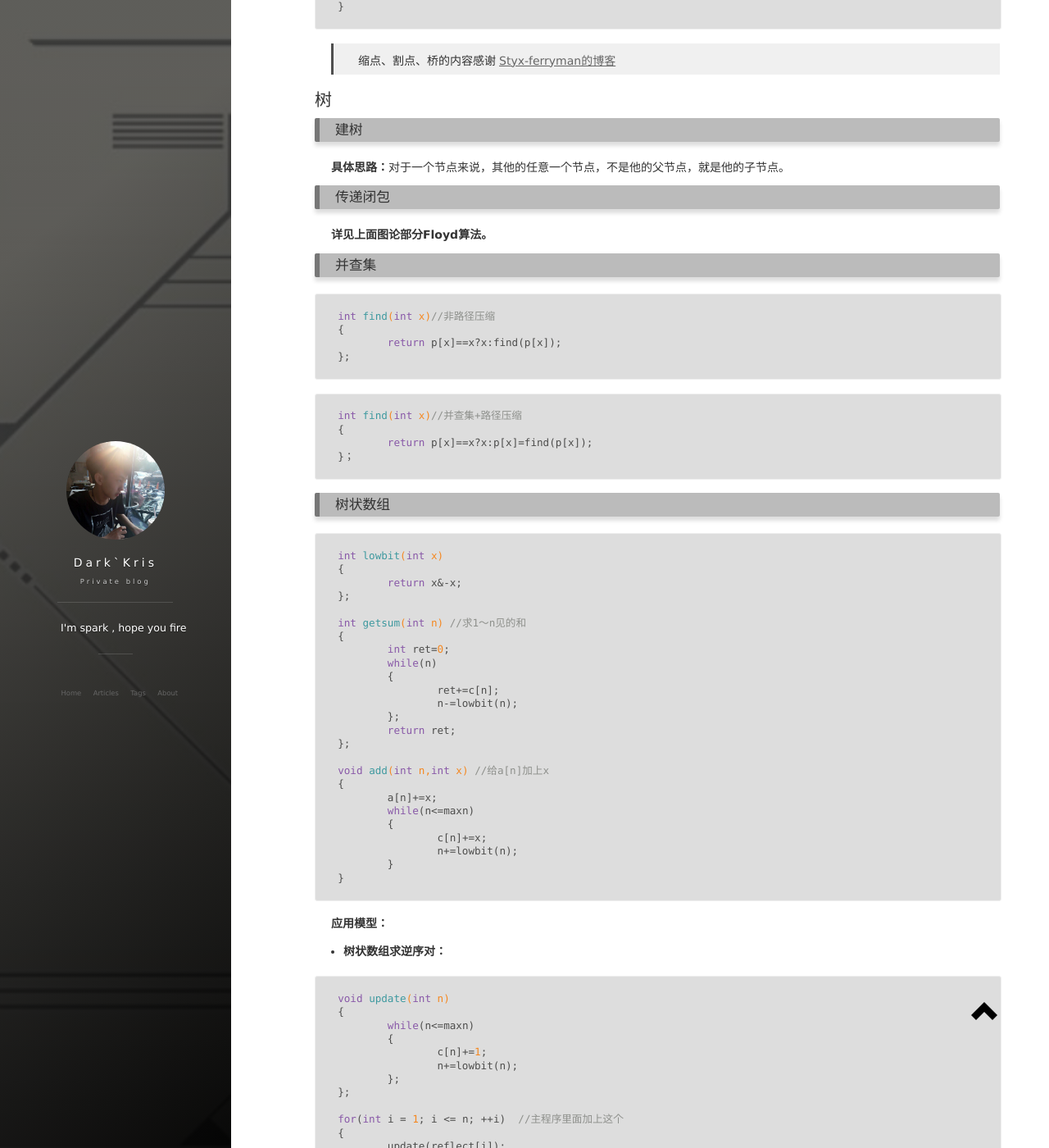
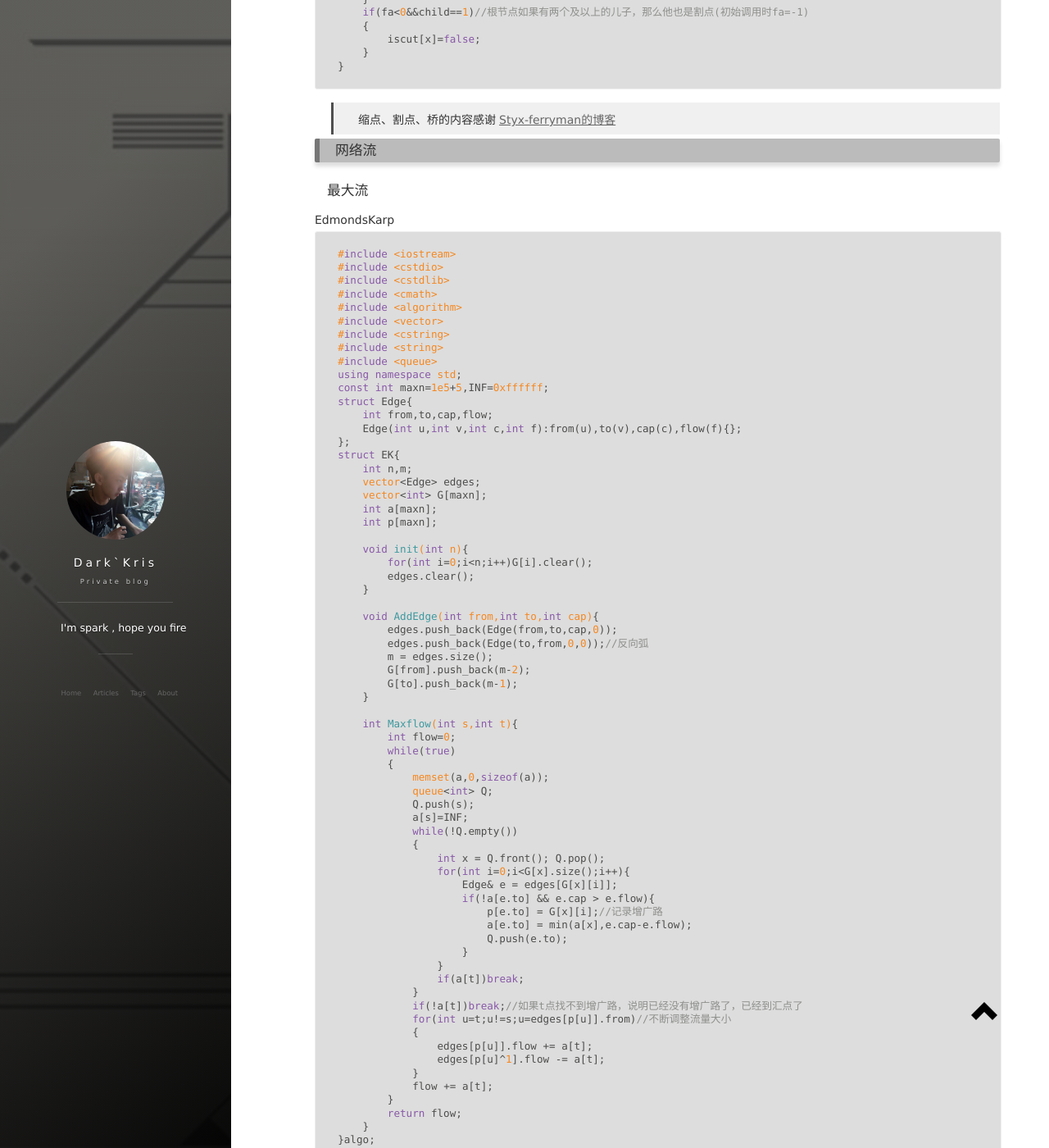
Before and after one commit to DeAntiWang/deantiwang.github.io, a Jekyll site: the page built from _posts/2018-03-31-C++算法及数据结构模板.md, in a window 1280 px wide and 1400 px high, scrolled down 22700 px. Shown: the whole window at 82% size. Built offline with Jekyll 4.4.1, drawn with Linux system fonts in a browser that asks for light colours; nearby versions of some CDN libraries; formulas are drawn with MathJax 3; comment, search, counter and statistics services are not loaded; some of the changed text lies outside the part shown.

Commit message:
模板文章中增加网络流最大流EK算法

````diff
--- a/_posts/2018-03-31-C++算法及数据结构模板.md
+++ b/_posts/2018-03-31-C++算法及数据结构模板.md
@@ -93,6 +93,9 @@ tag: 算法及数据结构
 > 		* [Tarjan](#tarjan)
 > 			* [缩点](#缩点)
 > 			* [割点](#割点)
+> 		* [网络流](#网络流)
+> 			* [最大流](#最大流)
+> 				* [EdmondsKarp](#edmondskarp)
 > 	* [树](#树)
 > 		* [建树](#建树)
 > 		* [传递闭包](#传递闭包)
@@ -1249,6 +1252,96 @@ void tarjan(int x,int fa)
 
 > 缩点、割点、桥的内容感谢[Styx-ferryman的博客](https://www.cnblogs.com/stxy-ferryman/p/7779347.html)
 
+### 网络流
+
+#### 最大流
+
+##### EdmondsKarp
+
+```c++
+#include <iostream>
+#include <cstdio>
+#include <cstdlib>
+#include <cmath>
+#include <algorithm>
+#include <vector>
+#include <cstring>
+#include <string>
+#include <queue>
+using namespace std;
+const int maxn=1e5+5,INF=0xffffff;
+struct Edge{
+    int from,to,cap,flow;
+    Edge(int u,int v,int c,int f):from(u),to(v),cap(c),flow(f){};
+};
+struct EK{
+    int n,m;
+    vector<Edge> edges;
+    vector<int> G[maxn];
+    int a[maxn];
+    int p[maxn];
+
+    void init(int n){
+        for(int i=0;i<n;i++)G[i].clear();
+        edges.clear();
+    }
+
+    void AddEdge(int from,int to,int cap){
+        edges.push_back(Edge(from,to,cap,0));
+        edges.push_back(Edge(to,from,0,0));//反向弧
+        m = edges.size();
+        G[from].push_back(m-2);
+        G[to].push_back(m-1);
+    }
+
+    int Maxflow(int s,int t){
+        int flow=0;
+        while(true)
+        {
+            memset(a,0,sizeof(a));
+            queue<int> Q;
+            Q.push(s);
+            a[s]=INF;
+            while(!Q.empty())
+            {
+                int x = Q.front(); Q.pop();
+                for(int i=0;i<G[x].size();i++){
+                    Edge& e = edges[G[x][i]];
+                    if(!a[e.to] && e.cap > e.flow){
+                        p[e.to] = G[x][i];//记录增广路
+                        a[e.to] = min(a[x],e.cap-e.flow);
+                        Q.push(e.to);
+                    }
+                }
+                if(a[t])break;
+            }
+            if(!a[t])break;//如果t点找不到增广路，说明已经没有增广路了，已经到汇点了
+            for(int u=t;u!=s;u=edges[p[u]].from)//不断调整流量大小
+            {
+                edges[p[u]].flow += a[t];
+                edges[p[u]^1].flow -= a[t];
+            }
+            flow += a[t];
+        }
+        return flow;
+    }
+}algo;
+int main()
+{
+    int n,m,s,t;
+    scanf("%d %d %d %d",&n,&m,&s,&t);
+    algo.n=n; algo.m=m; algo.init(n);
+    for(int i=1;i<=m;i++)
+    {
+        int u,v,w;
+        scanf("%d %d %d",&u,&v,&w);
+        algo.AddEdge(u, v, w);
+    }
+    printf("%d",algo.Maxflow(s, t));
+    return 0;
+}
+```
+
 ## 树
 
 ### 建树
````
